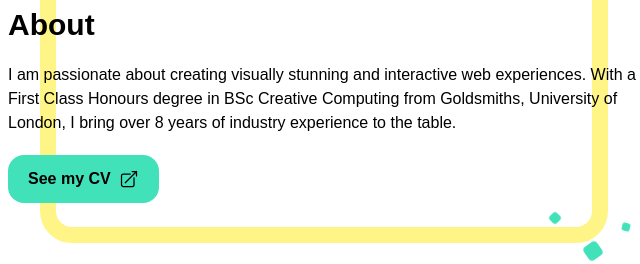
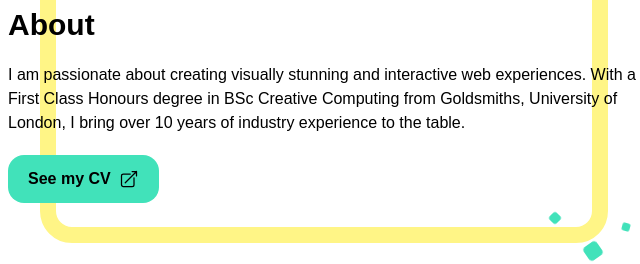
Before and after one commit to alexjmold/alexjmold-portfolio, an Astro site: page / in a window 1280 px wide. Shown: the part 709-973 px from the top of the page, 316-956 px from the left. Built offline with nearby package versions, Linux system fonts and the light colour scheme; Astro itself is replaced by a stand-in of ours.

Commit message:
Updated intro text

```diff
--- a/src/content/cards/about.md
+++ b/src/content/cards/about.md
@@ -1,7 +1,7 @@
 ---
 title: 'About'
 text: '
-I am passionate about creating visually stunning and interactive web experiences. With a First Class Honours degree in BSc Creative Computing from Goldsmiths, University of London, I bring over 8 years of industry experience to the table.'
+I am passionate about creating visually stunning and interactive web experiences. With a First Class Honours degree in BSc Creative Computing from Goldsmiths, University of London, I bring over 10 years of industry experience to the table.'
 type: 'about'
 link: '/alexjmold-cv.pdf'
 linkText: 'See my CV'
```
